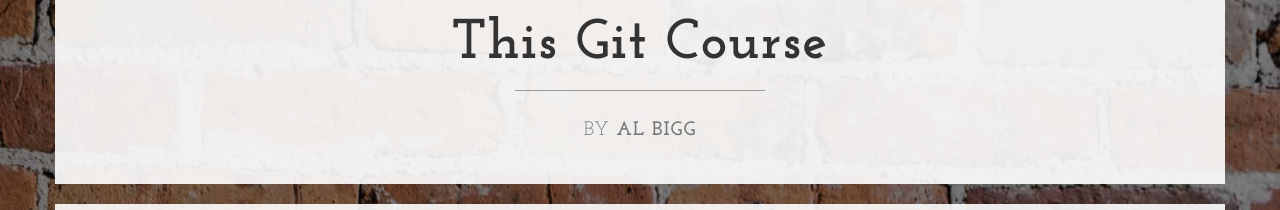
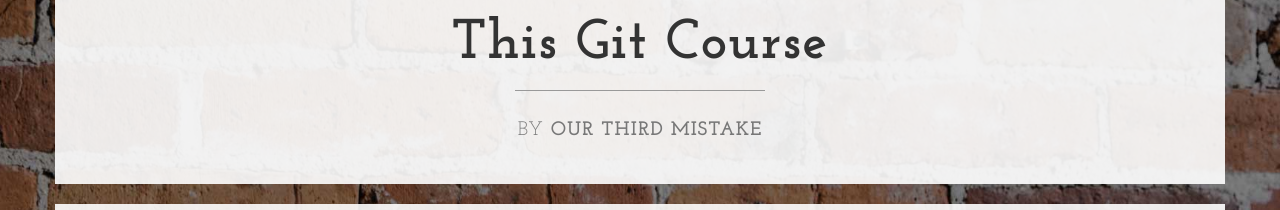
Before and after one commit to extreme-al/Learnable-Gitcourse, a plain HTML site: page index.html in a window 1280 px wide. Shown: the part 900-1110 px from the top of the page. Drawn offline with nearby package versions, Linux system fonts and the light colour scheme.

Commit message:
Trying to catch up

```diff
--- a/index.html
+++ b/index.html
@@ -112,7 +112,7 @@
                     <hr class="tagline-divider">
                     <h2>
                         <small>By
-                            <strong>Al Bigg</strong>
+                            <strong>Our third mistake</strong>
                         </small>
                     </h2>
                 </div>
```
